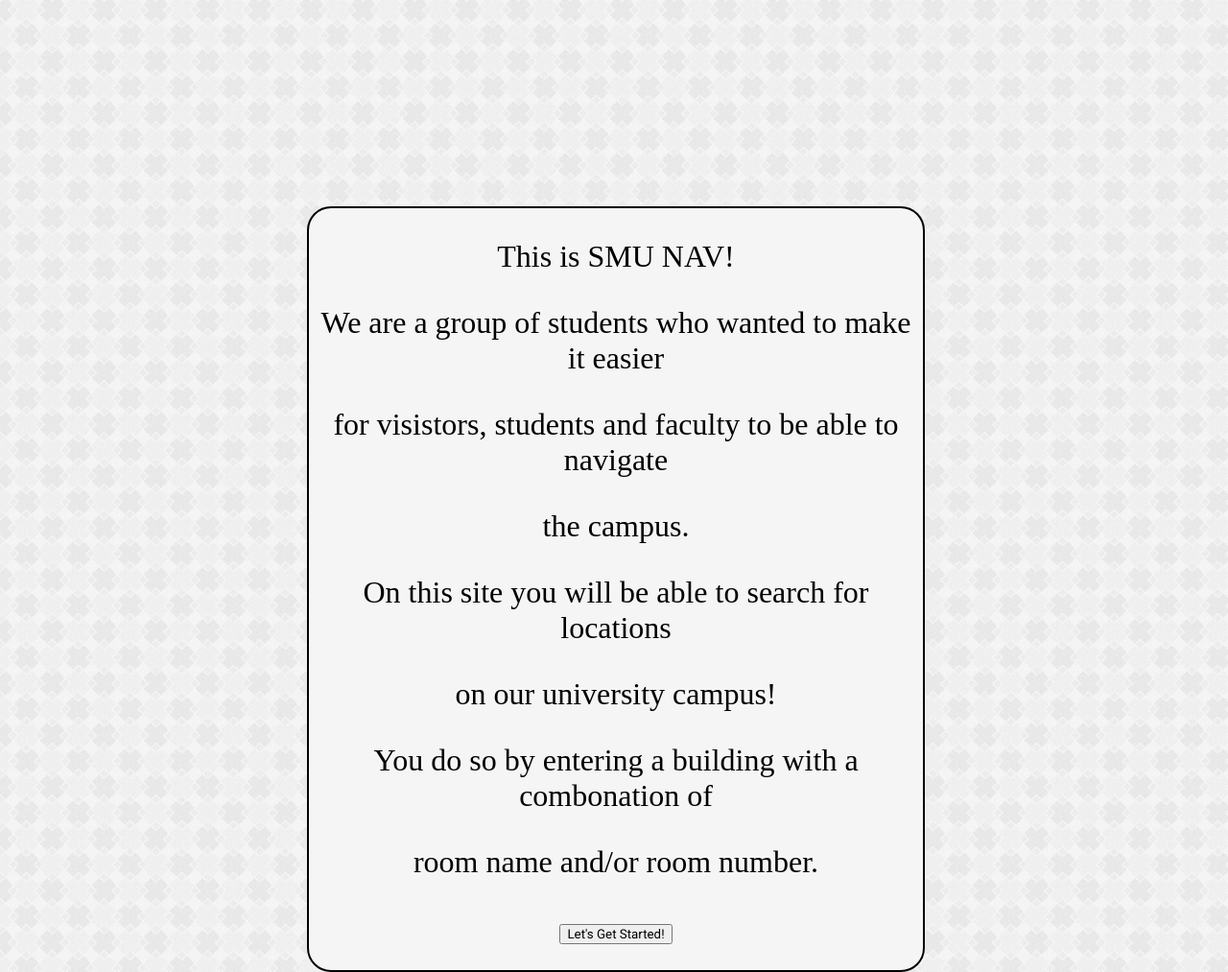
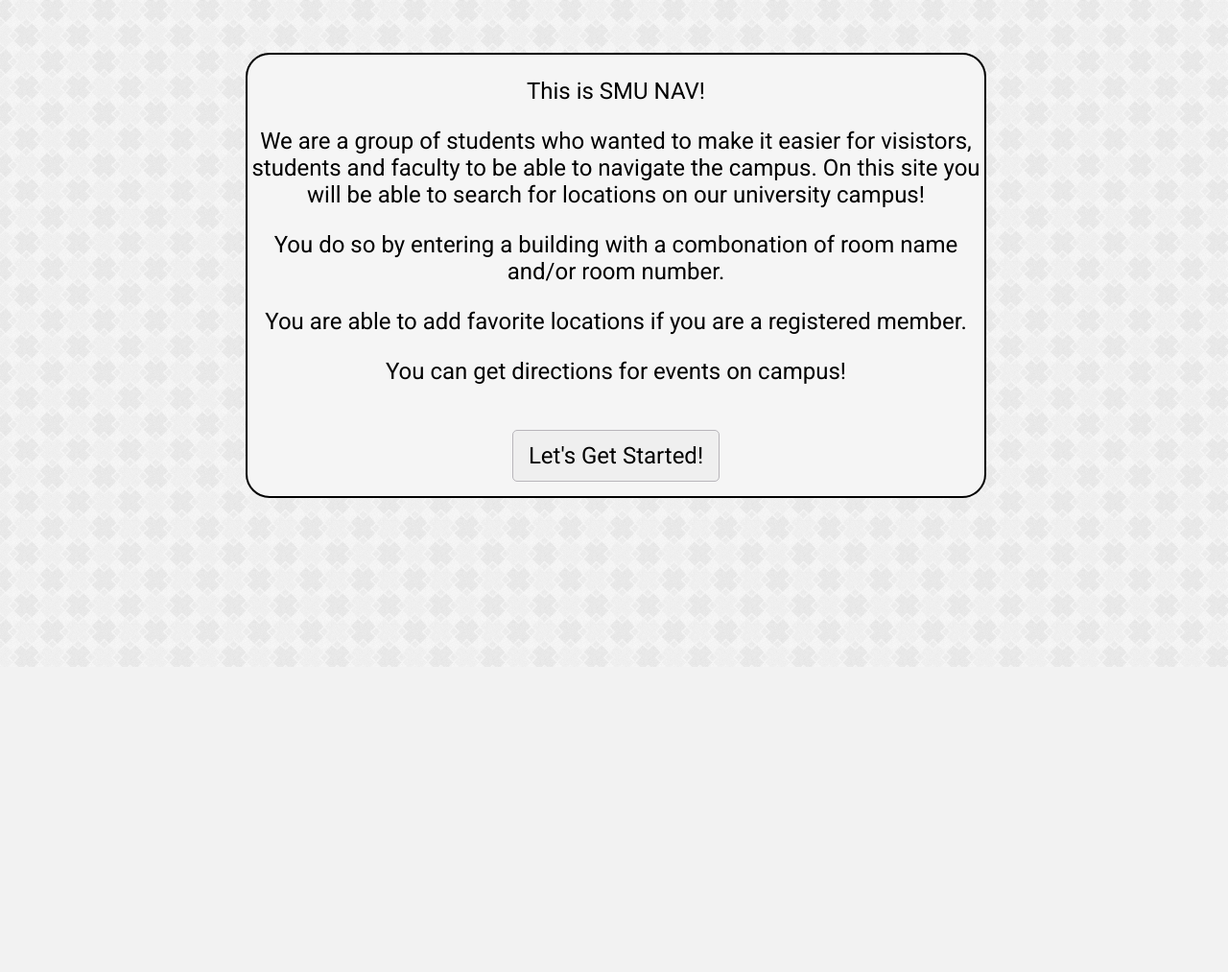
Before and after one commit to RSWSMUGirl2016/SMU_Nav, a PHP site: page / in a window 1280 px wide. Shown: the part 105-1118 px from the top of the page at 96% size. After the commit the page ends 799 px from the top, so only its background shows below. Run offline with PHP 8.4, Linux system fonts and the light colour scheme; some libraries are stand-ins or nearby versions.

Commit message:
Adding styling to about us

```diff
--- a/CSS/style.css
+++ b/CSS/style.css
@@ -374,23 +374,35 @@ footer p {
 
 /* -- About Us Page-- */
 #aboutUsBody > * {
-    font-size: 2em;
+    font-size: 1.5em;
+    font-family: 'Roboto', sans-serif;
 }
 
 #aboutUsBody {
-    width: 50%;
+    width: 60%;
     background-color: whitesmoke;
     border: 2px solid;
     border-top-right-radius: 25px;
     border-bottom-right-radius: 25px;
     border-top-left-radius: 25px;
     border-bottom-left-radius: 25px;
-    left: 25%;
-    top: 40%;
+    left: 20%;
+    top: 20%;
     position: absolute;
     text-align: center;
 }
 
 #mainPage_bttn {
     margin-bottom: 2em;
+    height: 5em;
+    font-size: 1em;
+    webkit-border-radius: 5px;
+    -moz-border-radius: 5px;
+    border-radius: 5px;
+    border-radius: 5px;
+    margin-bottom: 2%;
+    margin-top: 3%;
+    border: solid rgb(184, 181, 186) 1px;
+    height: 2.25em;
+    width: 9em;
 }
--- a/api/index.php
+++ b/api/index.php
@@ -2,7 +2,7 @@
 require 'vendor/autoload.php';
 require 'SendGrid/vendor/autoload.php';
 $app = new \Slim\Slim();
-$mysqli = new mysqli("localhost", "root", "compassstudios", "mydb");
+$mysqli = new mysqli("localhost", "root", "SMUGirl2016", "mydb");
 if ($mysqli->connect_errno)
     die("Connection failed: " . $mysqli->connect_error);
 
--- a/index.html
+++ b/index.html
@@ -25,13 +25,12 @@ and open the template in the editor.
         </header>
         <div id="aboutUsBody">
                 <p>This is SMU NAV!</p>
-                <p>We are a group of students who wanted to make it easier</p>
-                <p>for visistors, students and faculty to be able to navigate</p>
-                <p>the campus.</p>
-                <p>On this site you will be able to search for locations</p>
-                <p>on our university campus!</p>
-                <p>You do so by entering a building with a combonation of</p>
-                <p>room name and/or room number.</p>
+                <p>We are a group of students who wanted to make it easier
+                for visistors, students and faculty to be able to navigate the campus.
+                On this site you will be able to search for locations on our university campus!</p>
+                <p>You do so by entering a building with a combonation of room name and/or room number.</p>
+                <p>You are able to add favorite locations if you are a registered member.</p>
+                <p>You can get directions for events on campus!</p>
                 <form id ="mainPage" action ="mainpage.html" method="POST">
                     <input id="mainPage_bttn" type="submit" class="button" value="Let's Get Started!">
                 </form>
--- a/mainpage.html
+++ b/mainpage.html
@@ -96,7 +96,7 @@
                         <input type="text" id="buildingName" placeholder="Building Name">
                         <input type="text" id="roomName" placeholder="Room Name">
                         <input type="text" id="roomNumber" placeholder="Room Number">
-                        <input type="submit" id="submitSearch" class="button" value="Search">
+                        <input type="submit" id="submitSearch" class="button" value="Find">
                     </form>
                 </div>
 
```
